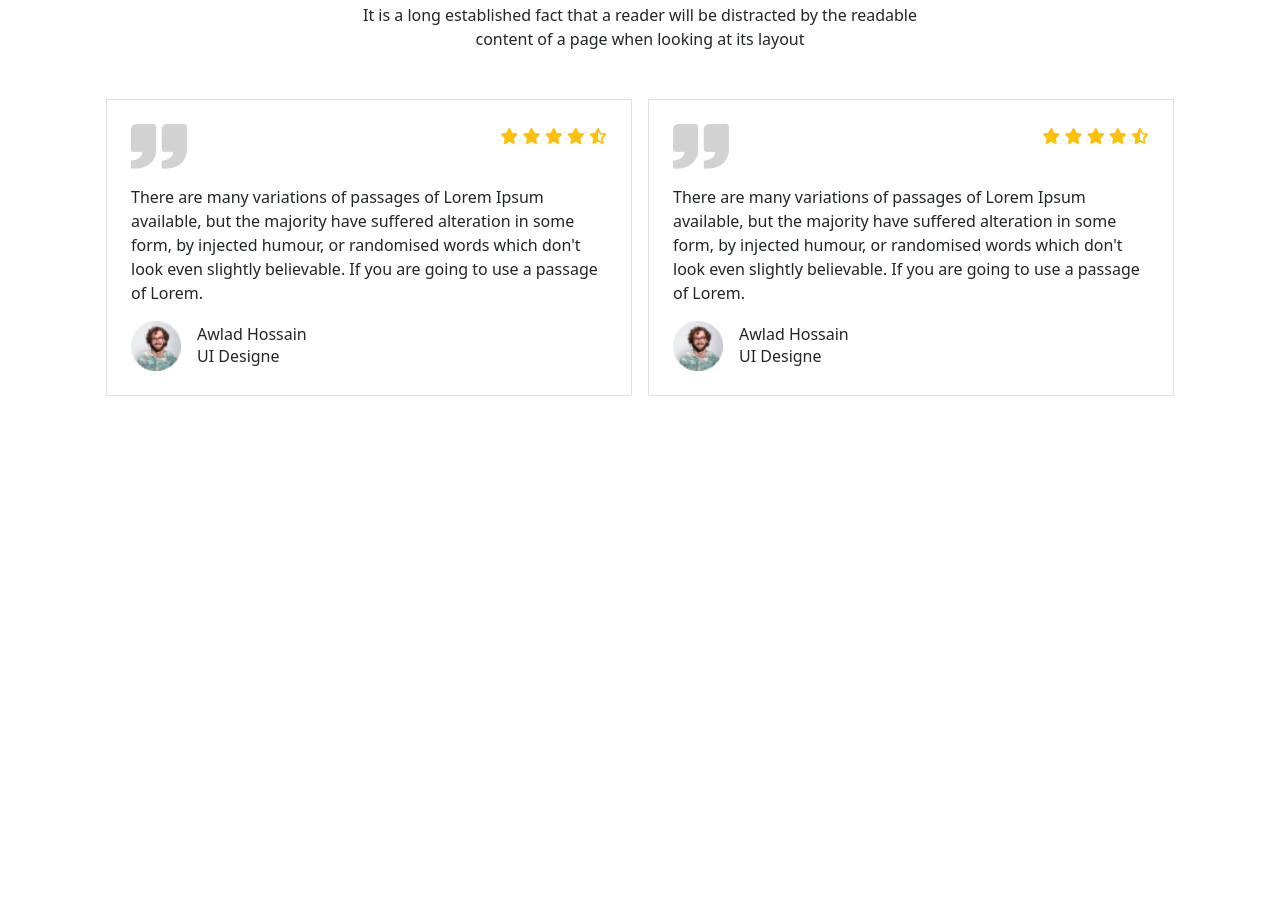
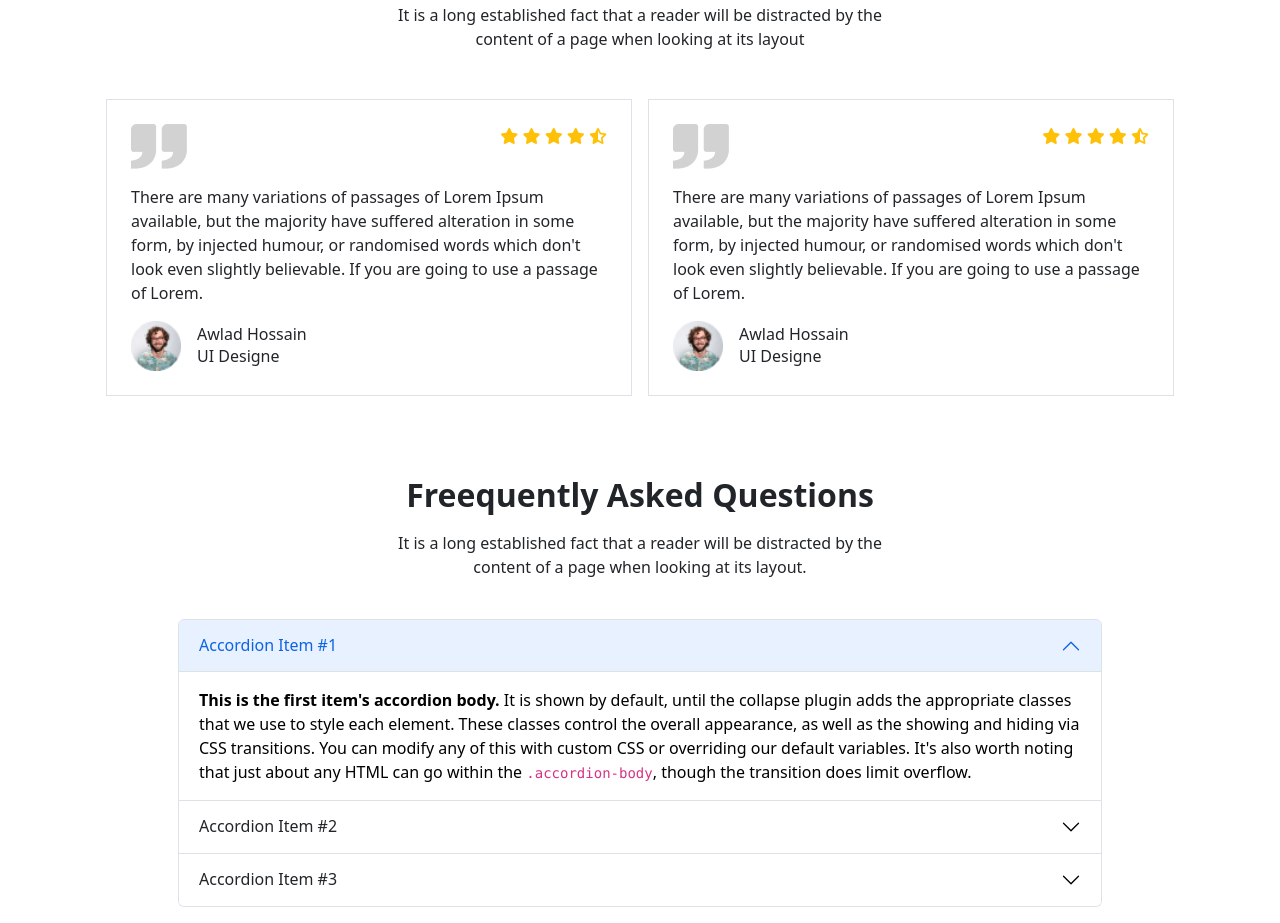
Before and after one commit to Ridoy-abdullah/edu-course, a plain HTML site: page index.html in a window 1280 px wide. Shown: the part 3509-4432 px from the top of the page. Before the commit the page ends 3953 px from the top, so only its background shows below. Drawn offline with nearby package versions, Linux system fonts and the light colour scheme; files whose address does not match are found by name.

Commit message:
asked-qustions-section

```diff
--- a/index.html
+++ b/index.html
@@ -330,7 +330,7 @@
         <section class="container">
             <div class="text-center my-5 ">
                 <h2 class="fw-semibold">Some Students Feedback</h2>
-                <p>It is a long established fact that a reader will be distracted by the readable <br>
+                <p>It is a long established fact that a reader will be distracted by the <br>
                     content of a page when looking at its layout</p>
             </div>
             <div class="container px-4 text-center">
@@ -401,6 +401,54 @@
                 </div>
             </div>
         </section>
+        <section class="container pt-2">
+              <div class=" ">
+                <div class="my-4 ">
+                    <h2 class="fw-bold text-center my-3">Freequently Asked Questions</h2>
+                    <p class="text-center">It is a long established fact that a reader will be distracted by the  <br>
+                        content of a page when looking at its layout.<p>
+                </div>
+
+                <div class="accordion mx-lg-5 px-lg-5 py-3" id="accordionExample">
+                    <div class="accordion-item">
+                      <h2 class="accordion-header" id="headingOne">
+                        <button class="accordion-button" type="button" data-bs-toggle="collapse" data-bs-target="#collapseOne" aria-expanded="true" aria-controls="collapseOne">
+                          Accordion Item #1
+                        </button>
+                      </h2>
+                      <div id="collapseOne" class="accordion-collapse collapse show" aria-labelledby="headingOne" data-bs-parent="#accordionExample">
+                        <div class="accordion-body">
+                          <strong>This is the first item's accordion body.</strong> It is shown by default, until the collapse plugin adds the appropriate classes that we use to style each element. These classes control the overall appearance, as well as the showing and hiding via CSS transitions. You can modify any of this with custom CSS or overriding our default variables. It's also worth noting that just about any HTML can go within the <code>.accordion-body</code>, though the transition does limit overflow.
+                        </div>
+                      </div>
+                    </div>
+                    <div class="accordion-item">
+                      <h2 class="accordion-header" id="headingTwo">
+                        <button class="accordion-button collapsed" type="button" data-bs-toggle="collapse" data-bs-target="#collapseTwo" aria-expanded="false" aria-controls="collapseTwo">
+                          Accordion Item #2
+                        </button>
+                      </h2>
+                      <div id="collapseTwo" class="accordion-collapse collapse" aria-labelledby="headingTwo" data-bs-parent="#accordionExample">
+                        <div class="accordion-body">
+                          <strong>This is the second item's accordion body.</strong> It is hidden by default, until the collapse plugin adds the appropriate classes that we use to style each element. These classes control the overall appearance, as well as the showing and hiding via CSS transitions. You can modify any of this with custom CSS or overriding our default variables. It's also worth noting that just about any HTML can go within the <code>.accordion-body</code>, though the transition does limit overflow.
+                        </div>
+                      </div>
+                    </div>
+                    <div class="accordion-item">
+                      <h2 class="accordion-header" id="headingThree">
+                        <button class="accordion-button collapsed" type="button" data-bs-toggle="collapse" data-bs-target="#collapseThree" aria-expanded="false" aria-controls="collapseThree">
+                          Accordion Item #3
+                        </button>
+                      </h2>
+                      <div id="collapseThree" class="accordion-collapse collapse" aria-labelledby="headingThree" data-bs-parent="#accordionExample">
+                        <div class="accordion-body">
+                          <strong>This is the third item's accordion body.</strong> It is hidden by default, until the collapse plugin adds the appropriate classes that we use to style each element. These classes control the overall appearance, as well as the showing and hiding via CSS transitions. You can modify any of this with custom CSS or overriding our default variables. It's also worth noting that just about any HTML can go within the <code>.accordion-body</code>, though the transition does limit overflow.
+                        </div>
+                      </div>
+                    </div>
+                  </div>
+              </div>
+        </section>
     </main>
 
 
```
